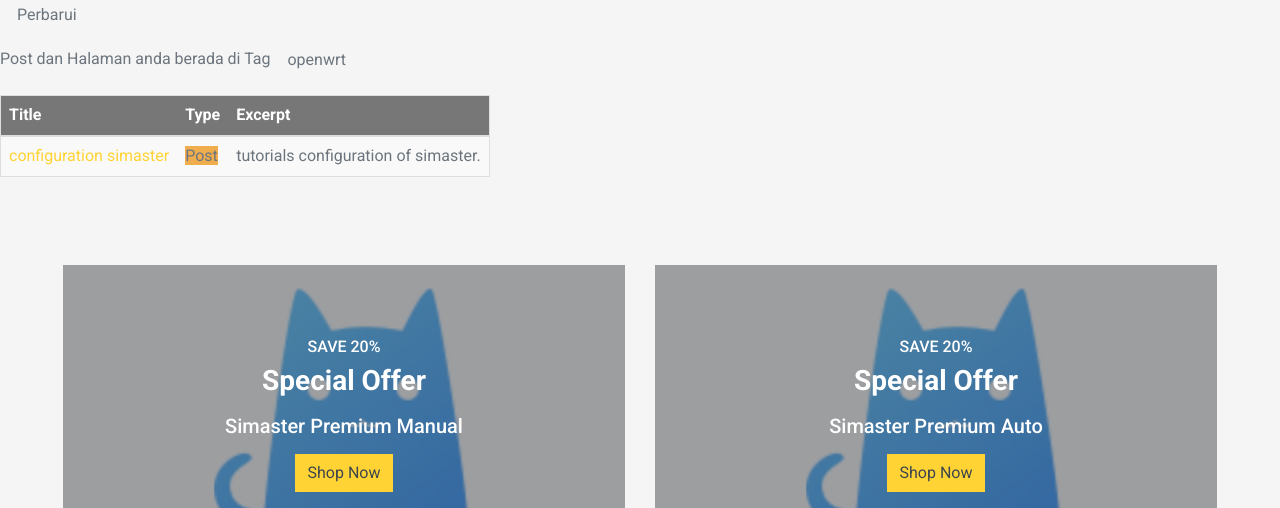
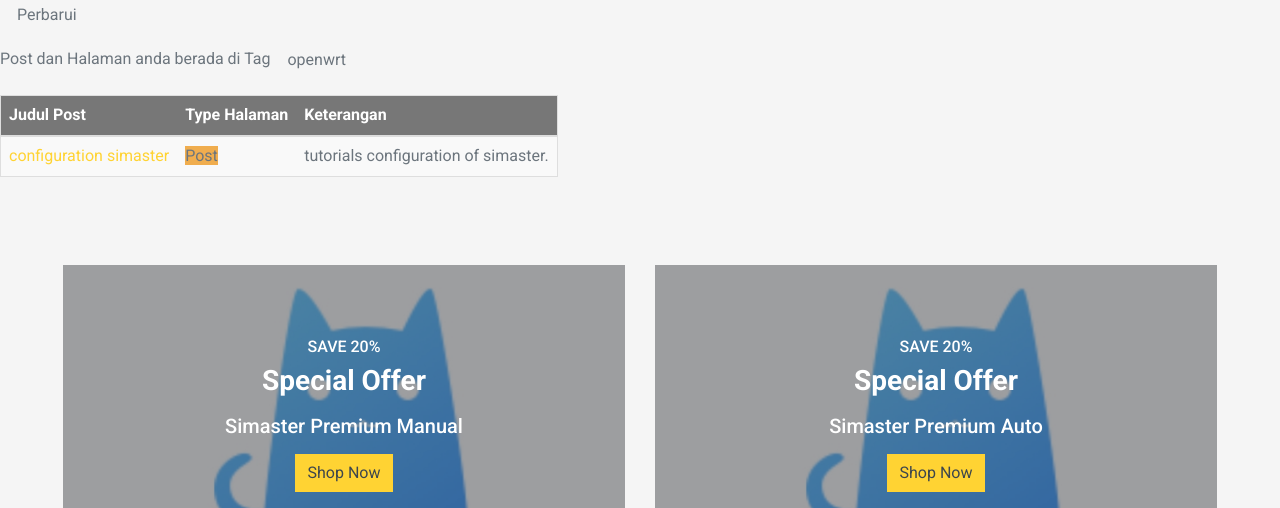
Before and after one commit to mwnsofficial/simaster, a Jekyll site: the page built from pages/tags/tag_openwrt.md, in a window 1280 px wide and 900 px high, cut to the strip 392-900 px from the top of the window. Built offline with Jekyll 4.4.1, drawn with Linux system fonts in a browser that asks for light colours; nearby versions of some CDN libraries.

Commit message:
Update taglogic.html

```diff
--- a/_includes/taglogic.html
+++ b/_includes/taglogic.html
@@ -1,5 +1,5 @@
 <p>Post dan Halaman anda berada di Tag <button type="button" style="cursor: default" class="btn btn-default navbar-btn">{{page.tagName}}</button></p>
-<table><thead><tr><th>Title</th><th>Type</th><th>Excerpt</th></tr></thead>
+<table><thead><tr><th>Judul Post</th><th>Type Halaman</th><th>Keterangan</th></tr></thead>
     <tbody>
     {% assign thisTag = page.tagName %}
   {% for page in site.pages %}
```
